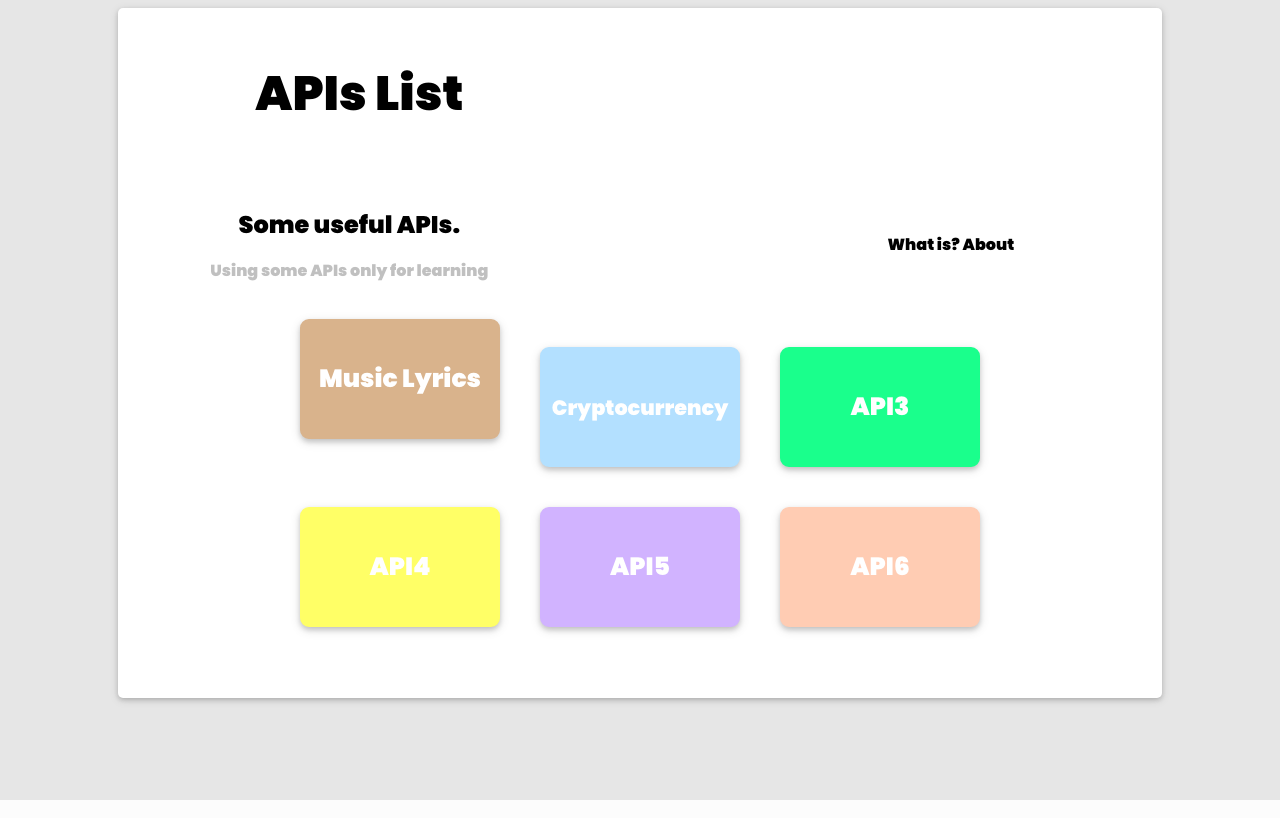
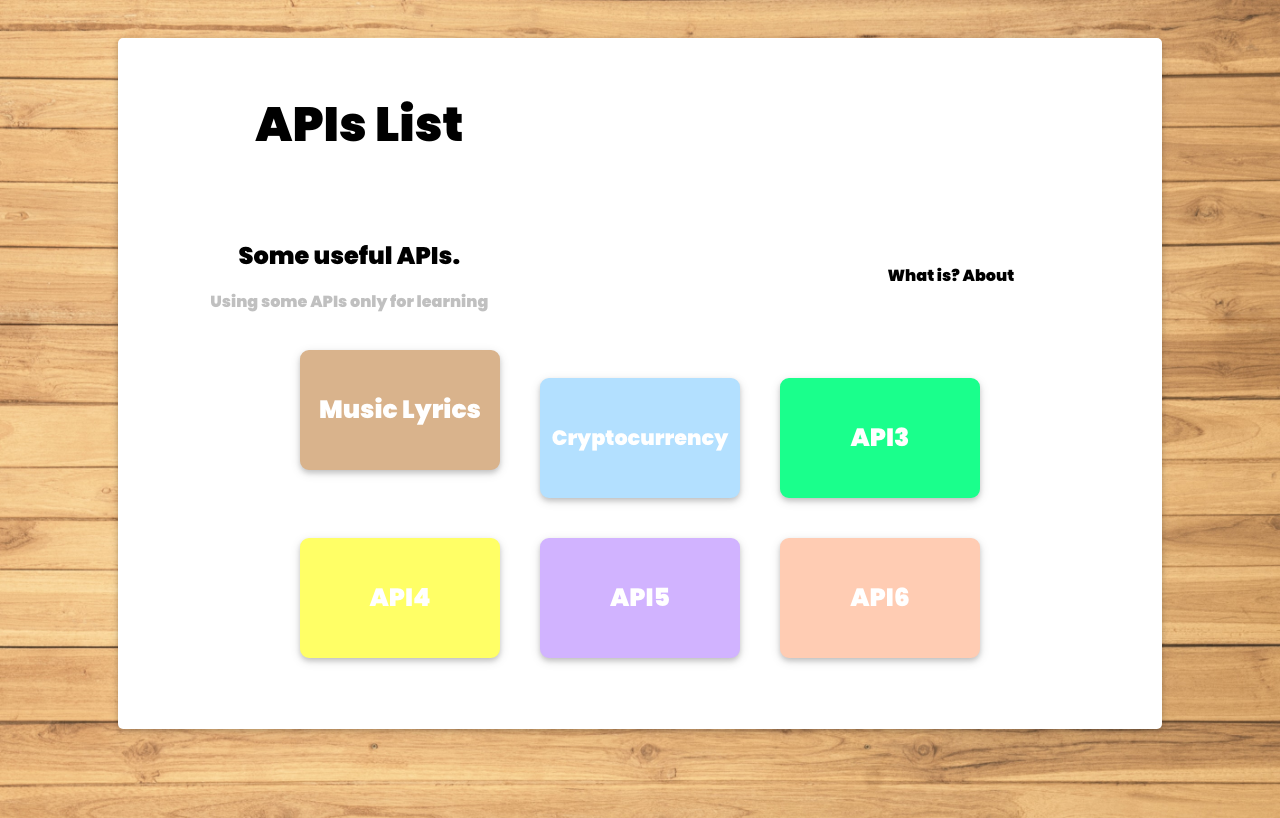
Before and after one commit to JoaoV111/API-Distances-Google, a Flask app: page / in a window 1280 px wide. Run offline with Flask 2, Linux system fonts and the light colour scheme.

Commit message:
Huge Upgrade

```diff
--- a/templates/base.html
+++ b/templates/base.html
@@ -12,6 +12,12 @@
     		font-family: PoppinsBlack;
     		src: url(/static/fonts/poppins-black-1-maisfontes.otf);
 				}
+		body{
+			background-image: url("/static/images/wood.jpg");
+			background-size: 100%;
+			margin-top: 3%;
+			margin-bottom: 7%;
+		}
 	</style>
   {% block head %}{% endblock %}
 </head>
```
Also changed, not shown: static/images/wood.jpg (added), 1 other file.
